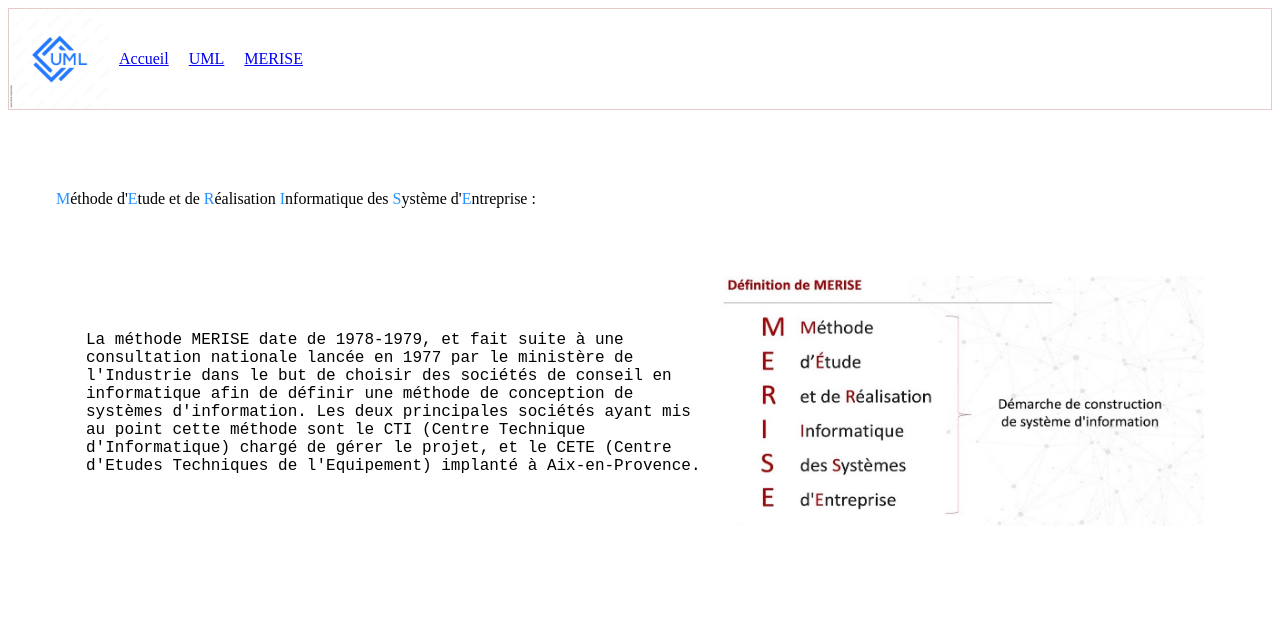
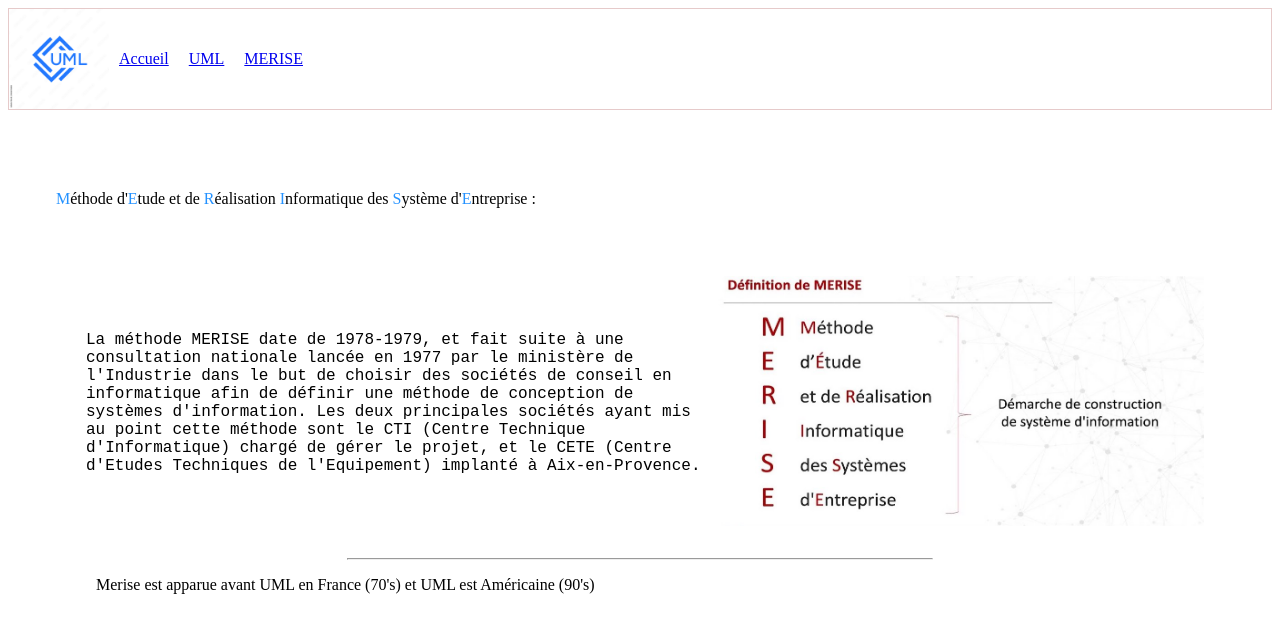
Before and after one commit to 2023-cda-alt-devops-p4/CatalogueDiagrammesNassim, a Next.js app in the folder uml/: page /merise in a window 1280 px wide. Shown: the top 632 px of the page. Built offline with nearby package versions, Linux system fonts and the light colour scheme.

Commit message:
feat : merise add info

```diff
--- a/uml/src/app/page.js
+++ b/uml/src/app/page.js
@@ -1,5 +1,5 @@
-
 import { HeaderContainer } from "@/containers/header/HeaderContainer"
+import './globals.css';
 
 export default function Home() {
   return (
--- a/uml/src/components/modal/Modal.css
+++ b/uml/src/components/modal/Modal.css
@@ -1,7 +1,7 @@
 .modal {
-    background-color: rgba(190, 200, 197, 0.44);
+    background-color: rgba(0, 0, 0, 0.751);
     border: solid 1 red;
-    border-radius: 10px;
+    color: rgba(255, 255, 255, 0.953);
     padding: 20px;
     position: fixed;
     top: 0;
--- a/uml/src/pages/css/merise.css
+++ b/uml/src/pages/css/merise.css
@@ -25,6 +25,10 @@
     font-family: 'Courier New', Courier, monospace;
 }
 
+.separator {
+    width: 50%;
+}
+
 @media (min-width: 350px) and (max-width: 767px) {
     .merise_learn {
         display: flex;
--- a/uml/src/pages/merise.js
+++ b/uml/src/pages/merise.js
@@ -3,6 +3,16 @@ import '../pages/css/merise.css';
 import Image from 'next/image'
 import ImgMerise from '../../public/Merise.jpg';
 
+const infoMerise = [
+    {
+        id: 1,
+        info: "Merise est apparue avant UML en France (70's) et UML est Américaine (90's)"
+    },
+    {
+        id: 2,
+        info: "Merise est très bien adaptée à la modélisation des bases de données relationnelles"
+    }
+]
 const merise = () => {
     return (
         <>
@@ -21,7 +31,10 @@ const merise = () => {
                     <div className="merise_picture">
                         <Image src={ImgMerise} height={250} width={500} alt="merise" />
                     </div>
-
+                </div>
+                <hr className="separator" />
+                <div>
+                    <ul> Merise est apparue avant UML en France (70's) et UML est Américaine (90's)</ul>
                 </div>
             </div>
         </>
```
Also changed, not shown: uml/src/data/Merise.jsx (added).
